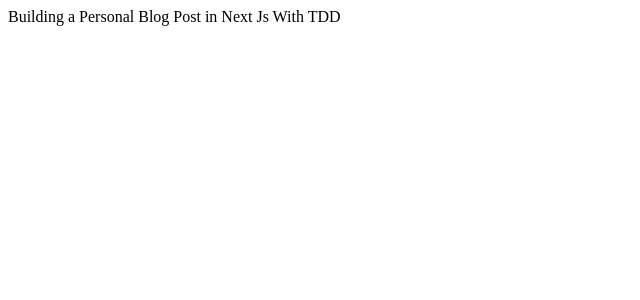
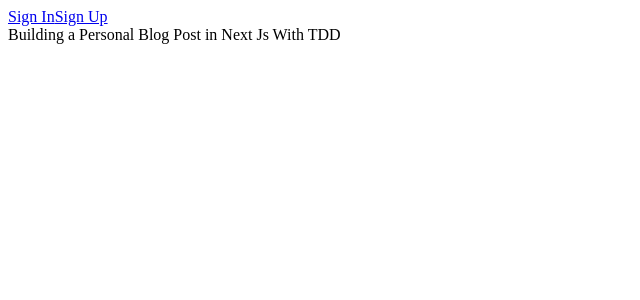
Before and after one commit to timdereaper1/blogger, a Next.js app: page / in a window 1280 px wide. Shown: the top 300 px of the page, without its empty margins (0-640 px from the left). Built offline with nearby package versions, Linux system fonts and the light colour scheme.

Commit message:
feat: add link to sign in/up at home page

```diff
--- a/src/pages/index.tsx
+++ b/src/pages/index.tsx
@@ -1,3 +1,15 @@
+import Link from 'next/link';
+
 export default function Index() {
-	return <div data-testid="text">Building a Personal Blog Post in Next Js With TDD</div>;
+	return (
+		<main>
+			<Link href="/auth/signin">
+				<a>Sign In</a>
+			</Link>
+			<Link href="/auth/signup">
+				<a>Sign Up</a>
+			</Link>
+			<div data-testid="text">Building a Personal Blog Post in Next Js With TDD</div>
+		</main>
+	);
 }
```
Also changed, not shown: 1 other file (tests, documents, lock files or other folders).
